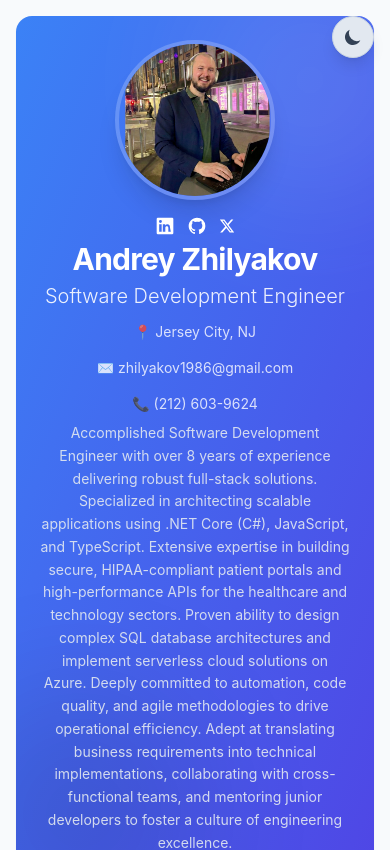
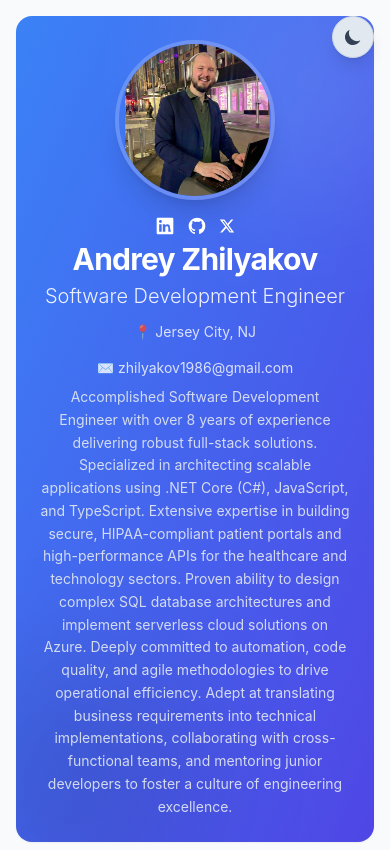
Before and after one commit to zhilyakov1986/zhilyakov.org, a React (Vite) app: page / in a window 390 px wide. Shown: the top 850 px of the page. Built offline with nearby package versions, Linux system fonts and the light colour scheme.

Commit message:
fix: remove phone number from public site

```diff
--- a/src/components/Hero.jsx
+++ b/src/components/Hero.jsx
@@ -50,12 +50,6 @@ const Hero = ({ profile }) => {
                         <a href={`mailto:${profile.email}`} className="flex items-center gap-1 hover:text-white hover:opacity-100 transition-opacity">
                             ✉️ {profile.email}
                         </a>
-                        <span className="flex items-center gap-1">
-
-                            📞 {profile.phone}
-                        </span>
-
-
                     </div>
 
                     <p className="mt-2 text-sm md:text-base leading-relaxed opacity-90 text-slate-200">
--- a/src/data/resume.js
+++ b/src/data/resume.js
@@ -5,7 +5,6 @@ export const resumeData = {
     name: "Andrey Zhilyakov",
     title: "Software Development Engineer",
     location: "Jersey City, NJ",
-    phone: "(212) 603-9624",
     email: "zhilyakov1986@gmail.com",
     social: {
       linkedin: "https://www.linkedin.com/in/andrey-zhilyakov/",
```
